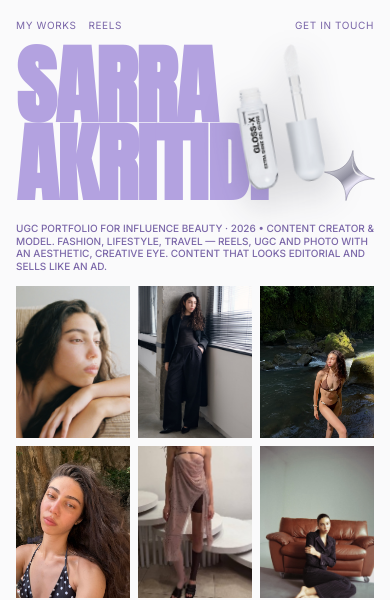
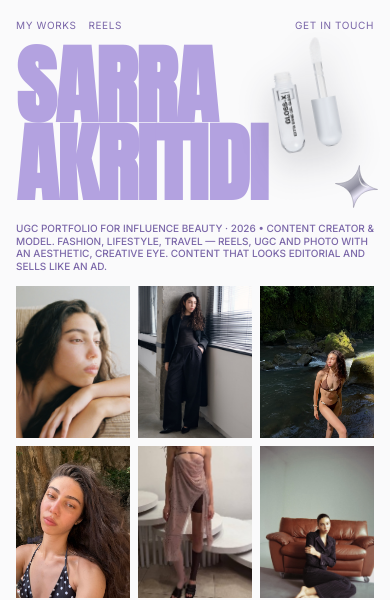
Before and after one commit to sarraakritidi/ugc-influence, a plain HTML site: page index.html in a window 390 px wide. Shown: the top 600 px of the page. Drawn offline with nearby package versions, Linux system fonts and the light colour scheme; grey boxes are pictures that could not be loaded.

Commit message:
Influence mobile: nudge gloss off the name
Co-Authored-By: Claude Opus 5.5 <noreply@anthropic.com>

```diff
--- a/index.html
+++ b/index.html
@@ -222,8 +222,8 @@
     </div>
   </nav>
 
-  <img class="deco p mo" src="assets/influence/gloss-x.png" alt="" style="left:61%;top:48px;width:20vw;--r:-10deg">
-  <img class="deco mo" src="assets/influence/sparkle.svg" alt="" style="right:4%;top:150px;width:13vw;--r:8deg">
+  <img class="deco p mo" src="assets/influence/gloss-x.png" alt="" style="left:70%;top:40px;width:16vw;--r:-10deg">
+  <img class="deco mo" src="assets/influence/sparkle.svg" alt="" style="right:3%;top:165px;width:11vw;--r:8deg">
   <h1 class="name">SARRA AKRITIDI</h1>
 
   <div class="hero-body">
```
